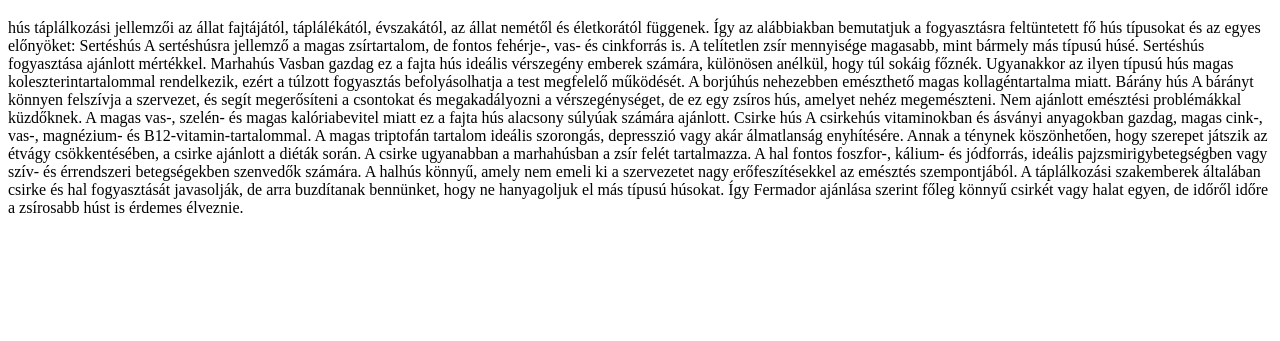
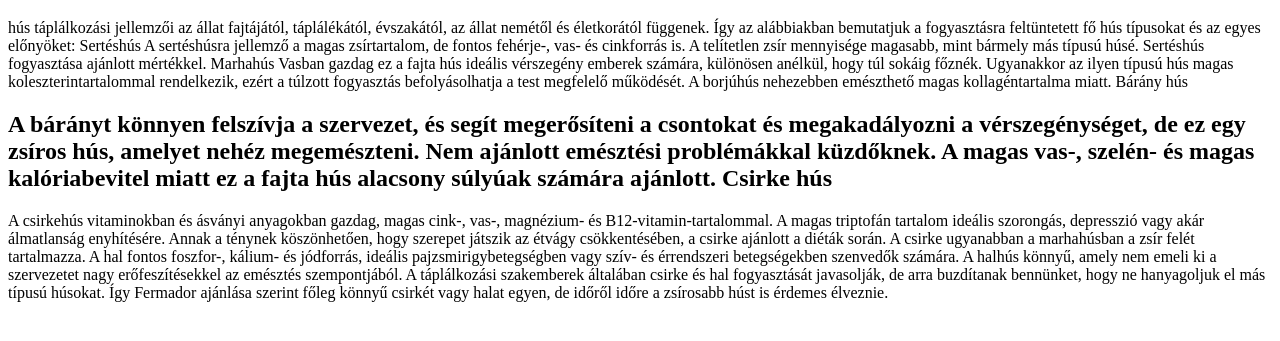
Before and after one commit to hnorbi1/shop, a plain HTML site: page index.html in a window 1280 px wide. Shown: the part 61-402 px from the top of the page. Drawn offline with Linux system fonts and the light colour scheme.

Commit message:
Update index.html

```diff
--- a/index.html
+++ b/index.html
@@ -16,9 +16,9 @@ Vasban gazdag ez a fajta hús ideális vérszegény emberek számára, különö
 
 Bárány hús
 
-<hr2>A bárányt könnyen felszívja a szervezet, és segít megerősíteni a csontokat és megakadályozni a vérszegénységet, de ez egy zsíros hús, amelyet nehéz megemészteni. Nem ajánlott emésztési problémákkal küzdőknek. A magas vas-, szelén- és magas kalóriabevitel miatt ez a fajta hús alacsony súlyúak számára ajánlott.
+<h2>A bárányt könnyen felszívja a szervezet, és segít megerősíteni a csontokat és megakadályozni a vérszegénységet, de ez egy zsíros hús, amelyet nehéz megemészteni. Nem ajánlott emésztési problémákkal küzdőknek. A magas vas-, szelén- és magas kalóriabevitel miatt ez a fajta hús alacsony súlyúak számára ajánlott.
 
- Csirke hús</hr2>
+ Csirke hús</h2>
 
 A csirkehús vitaminokban és ásványi anyagokban gazdag, magas cink-, vas-, magnézium- és B12-vitamin-tartalommal. A magas triptofán tartalom ideális szorongás, depresszió vagy akár álmatlanság enyhítésére. Annak a ténynek köszönhetően, hogy szerepet játszik az étvágy csökkentésében, a csirke ajánlott a diéták során. A csirke ugyanabban a marhahúsban a zsír felét tartalmazza.
 
```
